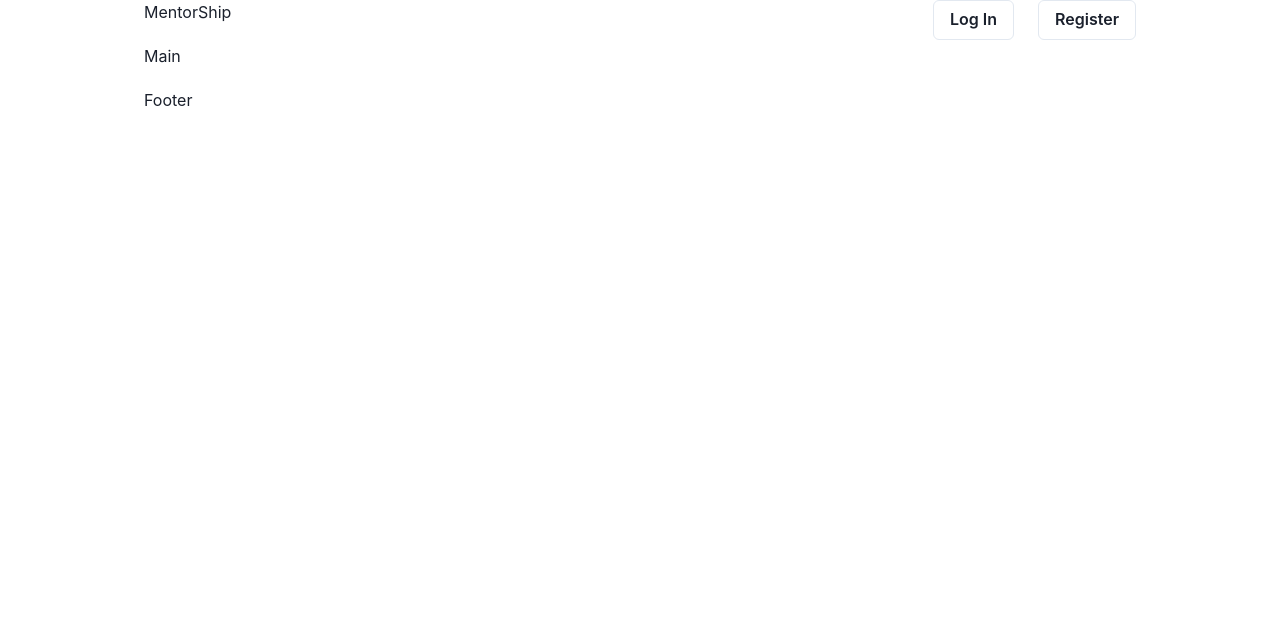
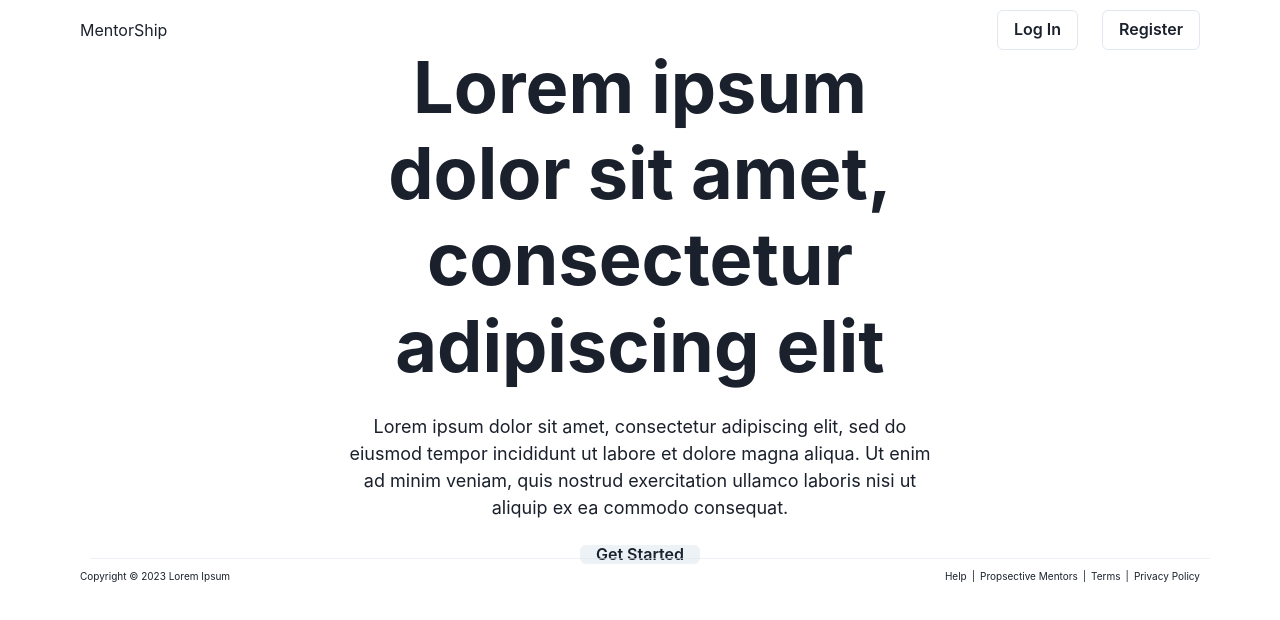
Before and after one commit to jtabba/CDW-1, a React (Create React App) app in the folder frontend/: page /home in a window 1280 px wide. Shown: the top 620 px of the page. Built offline with nearby package versions, Linux system fonts and the light colour scheme; the HTML template or start-up script is replaced by a standard one.

Commit message:
Add footer, navbar, and hero components to home page.

```diff
--- a/frontend/src/App.tsx
+++ b/frontend/src/App.tsx
@@ -1,58 +1,12 @@
 import React from 'react';
-import { Container, Grid, ChakraProvider, GridItem } from '@chakra-ui/react'
+import { ChakraProvider } from '@chakra-ui/react';
 import theme from './theme';
-import NavBar from './components/NavBar';
-/*
-Container - to control width of page
-  Grid component for layout
-    Grid Item
-      NavBar component (create)
-        Flex component
-          Logo component
-          (conditional rendering for nav links?)
-          Button group component
-            Button
-            Button
-    Grid Item
-      Main component (create)
-        Flex components
-          Box
-            Heading
-            Text
-          Button
-        Flex components
-          Box
-        Flex components
-    Grid Item
-      Footer component (create)
-        Box component for copyright
-        Box component for links
+import Home from './pages/Home';
 
-*/
 function App() {
   return (
     <ChakraProvider theme={theme}>
-      <Container
-        margin='auto'
-        maxWidth='80%'
-      >
-        <Grid
-          templateRows='repeat(3, 1fr)'
-          gap={1}
-        >
-          <GridItem
-            className='header'
-          >
-            <NavBar isLoggedIn={false}/>
-          </GridItem>
-          <GridItem className='main'>
-            Main
-          </GridItem>
-          <GridItem className='footer'>
-            Footer
-          </GridItem>
-        </Grid>
-      </Container>
+      <Home />
     </ChakraProvider>
   )
 }
--- a/frontend/src/components/AuthButtons.tsx
+++ b/frontend/src/components/AuthButtons.tsx
@@ -10,7 +10,7 @@ const AuthButtons = () => {
                 <Button>Register</Button>
             </ButtonGroup>
         </Flex>
-    )
+    );
 };
 
 export default AuthButtons;
--- /dev/null
+++ b/frontend/src/components/Footer.tsx
@@ -0,0 +1,33 @@
+import { Flex, Spacer, Box, Text, Link, Divider } from "@chakra-ui/react";
+
+const Footer = () : JSX.Element => {
+    const footerProps : {page: string, url: string}[] = [
+        {'page': 'Help', 'url':'/help'},
+        {'page': 'Propsective Mentors', 'url':'/mentors'},
+        {'page': 'Terms', 'url':'/terms'},
+        {'page': 'Privacy Policy', 'url':'/privacy'},
+    ];
+
+    const links : JSX.Element[] = [];
+
+    footerProps.forEach((element,index) => {
+        links.push(<Link id={element.page} fontSize='10px' href={element.url}>{element.page}</Link>);
+        if(index !== footerProps.length - 1) links.push(<Text fontSize='10px'> | </Text>);
+    });
+
+    return (
+        <Box flexWrap='wrap'>
+            <Divider margin='10px'/>
+            <Flex justifyContent='space-between'>
+                <Text fontSize='10px'>
+                    Copyright © 2023 Lorem Ipsum
+                </Text>
+                <Flex gap='5px'>
+                    {links}
+                </Flex>
+            </Flex>
+        </Box>
+    );
+};
+
+export default Footer;
--- /dev/null
+++ b/frontend/src/components/Hero.tsx
@@ -0,0 +1,16 @@
+import { Button, Flex, Text, Heading } from '@chakra-ui/react';
+const Hero = () => {
+    return (
+        <Flex flexDirection='column' height='60vh' justifyContent='center' alignItems='center' rowGap={6}>
+            <Heading fontSize='7xl' textAlign='center' maxWidth='60%'>
+                Lorem ipsum dolor sit amet, consectetur adipiscing elit
+            </Heading>
+            <Text textAlign='center' fontSize='large' maxWidth='60%'>
+                Lorem ipsum dolor sit amet, consectetur adipiscing elit, sed do eiusmod tempor incididunt ut labore et dolore magna aliqua. Ut enim ad minim veniam, quis nostrud exercitation ullamco laboris nisi ut aliquip ex ea commodo consequat.
+            </Text>
+            <Button size='md' width='4xs'>Get Started</Button>
+        </Flex>
+    );
+};
+
+export default Hero;
--- a/frontend/src/components/Logo.tsx
+++ b/frontend/src/components/Logo.tsx
@@ -1,14 +1,14 @@
 import { Text, Flex } from '@chakra-ui/react';
 
 
-const Logo = () => {
+const Logo = () : JSX.Element => {
     return (
         <Flex className='logo'>
             <Text>
                 MentorShip
             </Text>
         </Flex>
-    )
+    );
 };
 
 export default Logo;
--- a/frontend/src/components/NavBar.tsx
+++ b/frontend/src/components/NavBar.tsx
@@ -7,10 +7,14 @@ interface NavBarProps {
     isLoggedIn: boolean,
 }
 
-const NavBar = (props : NavBarProps) => {
-    const { isLoggedIn } = props;
+const NavBar = ({isLoggedIn} : NavBarProps): JSX.Element => {
     return (
-        <Flex justifyContent='space-between'>
+        <Flex
+            justifyContent='space-between'
+            alignItems='center'
+            h='60px'
+            outline={1}
+        >
             <Logo />
             {/*isLoggedIn ? <NavLinks /> : null */}
             {isLoggedIn ? <Avatar /> : <AuthButtons />}
--- /dev/null
+++ b/frontend/src/pages/Home.tsx
@@ -0,0 +1,39 @@
+import { Container, Grid, Flex, Text, GridItem } from "@chakra-ui/react";
+import NavBar from "../components/NavBar";
+import Footer from "../components/Footer";
+import Hero from "../components/Hero";
+const Home = () : JSX.Element => {
+    return (
+        <Container
+            margin='auto'
+            maxWidth='90%'
+        >
+            <Grid
+            templateRows='repeat(3, auto)'
+            gap={1}
+            >
+                <GridItem
+                    className='header'
+                >
+                    <NavBar isLoggedIn={false}/>
+                </GridItem>
+                <GridItem
+                    className='main'
+                    flexDirection='column'
+                >
+                    <Container
+                        maxWidth='90%'
+                        margin='auto'
+                    >
+                        <Hero />
+                    </Container>
+                </GridItem>
+                <GridItem className='footer'>
+                    <Footer />
+                </GridItem>
+            </Grid>
+        </Container>
+    );
+};
+
+export default Home;
```
Also changed, not shown: frontend/src/components/NavLinks.tsx (+8 -1 lines).
